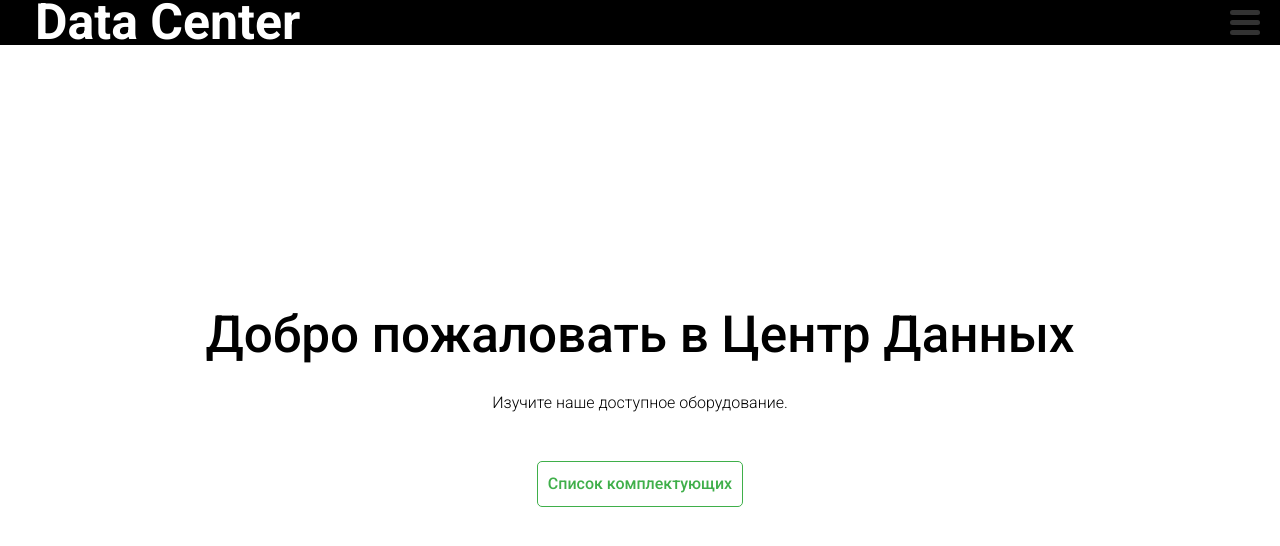
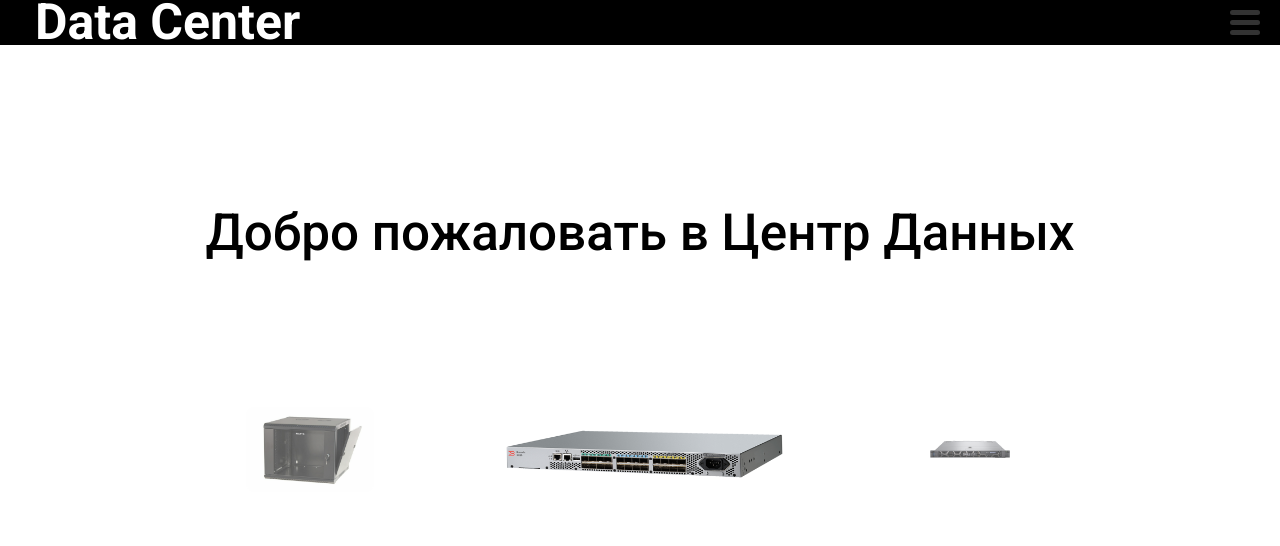
Before and after one commit to 1OSK/Frontend, a React (Vite) app in the folder datacenter/: page / in a window 1280 px wide. Shown: the top 546 px of the page. Built offline with nearby package versions, Linux system fonts and the light colour scheme.

Commit message:
начинаю правки

```diff
--- a/datacenter/src/assets/style.css
+++ b/datacenter/src/assets/style.css
@@ -338,6 +338,20 @@
     .burger-menu.active .burger-line:nth-child(2) {
         opacity: 0;
     }
+
+
+
+    .carousel-image.large {
+        width: 80%; /* Увеличиваем центральное изображение */
+    }
+
+    .carousel-image.small {
+        width: 15%; /* Уменьшаем боковые изображения */
+    }
+
+    .carousel-images {
+        gap: 5px; /* Уменьшаем промежуток между изображениями */
+    }
 }
 
 
@@ -569,3 +583,54 @@ body {
         transform: translateY(0);
     }
 }
+
+
+
+
+
+
+
+
+
+.carousel {
+    position: relative;
+    display: flex;
+    align-items: center;
+    justify-content: center;
+    width: 100%;
+    max-width: 800px;
+    margin: 0 auto;
+}
+
+.carousel-images {
+    display: flex;
+    align-items: center;
+    justify-content: center;
+    width: 100%;
+    gap: 10px; /* Расстояние между изображениями */
+}
+
+.carousel-image {
+    transition: transform 0.3s ease, opacity 0.3s ease;
+    object-fit: cover;
+    border-radius: 10px;
+    cursor: pointer;
+}
+
+.carousel-image.large {
+    width: 60%; /* Центральное изображение - крупное */
+    transform: scale(1);
+    opacity: 1;
+    cursor: default; /* Клик по центральному изображению ничего не делает */
+}
+
+.carousel-image.small {
+    width: 20%; /* Боковые изображения - уменьшенные */
+    transform: scale(0.8);
+    opacity: 0.7;
+}
+
+.carousel-image:hover {
+    transform: scale(0.9); /* Лёгкое увеличение при наведении */
+    opacity: 0.9;
+}
--- /dev/null
+++ b/datacenter/src/components/Carousel.tsx
@@ -0,0 +1,49 @@
+import React, { useState } from 'react';
+import '../assets/style.css';
+
+const Carousel: React.FC = () => {
+    const [index, setIndex] = useState(0);
+    const images = ['/images/1.png', '/images/2.png', '/images/3.png', '/images/4.png', '/images/5.png'];
+
+    // Индексы левого и правого изображений
+    const leftIndex = (index - 1 + images.length) % images.length;
+    const rightIndex = (index + 1) % images.length;
+
+    // Обработчик кликов
+    const handleClick = (direction: 'left' | 'right') => {
+        if (direction === 'left') {
+            setIndex(leftIndex);
+        } else if (direction === 'right') {
+            setIndex(rightIndex);
+        }
+    };
+
+    return (
+        <div className="carousel">
+            <div className="carousel-images">
+                {/* Левое изображение */}
+                <img
+                    src={images[leftIndex]}
+                    alt=""
+                    className="carousel-image small"
+                    onClick={() => handleClick('left')}
+                />
+                {/* Центральное изображение */}
+                <img
+                    src={images[index]}
+                    alt=""
+                    className="carousel-image large"
+                />
+                {/* Правое изображение */}
+                <img
+                    src={images[rightIndex]}
+                    alt=""
+                    className="carousel-image small"
+                    onClick={() => handleClick('right')}
+                />
+            </div>
+        </div>
+    );
+};
+
+export default Carousel;
--- a/datacenter/src/mock/mockData.ts
+++ b/datacenter/src/mock/mockData.ts
@@ -54,9 +54,9 @@ export interface Service {
     },
     {
       id: 7,
-      name: 'Патч-корд iOpen ANP612B-BK-50M',
+      name: 'Патч-корд',
       description: 'Длина 50 м, оболочка из ПВХ, защита от помех.',
-      image_url: 'https://1osk.github.io/Frontend/images/default.png',
+      image_url: null,
       price: 5199,
     },
   ];
--- a/datacenter/src/pages/HomeDatacenter.tsx
+++ b/datacenter/src/pages/HomeDatacenter.tsx
@@ -1,6 +1,7 @@
 import React, { useEffect } from 'react';
 import { Link } from 'react-router-dom';
 import '../assets/style.css';
+import Carousel from '../components/Carousel';
 import Navbar from '../components/Navbar';
 const HomeDatacenter: React.FC = () => {
 
@@ -16,10 +17,7 @@ const HomeDatacenter: React.FC = () => {
 
             <div className="home-container">
                 <h1>Добро пожаловать в Центр Данных</h1>
-                <p>Изучите наше доступное оборудование.</p>
-
-
-                <Link to={"/datacenter-services"} className="card-button">Список комплектующих</Link>
+                <Carousel />
             </div>
         </>
     );
```
